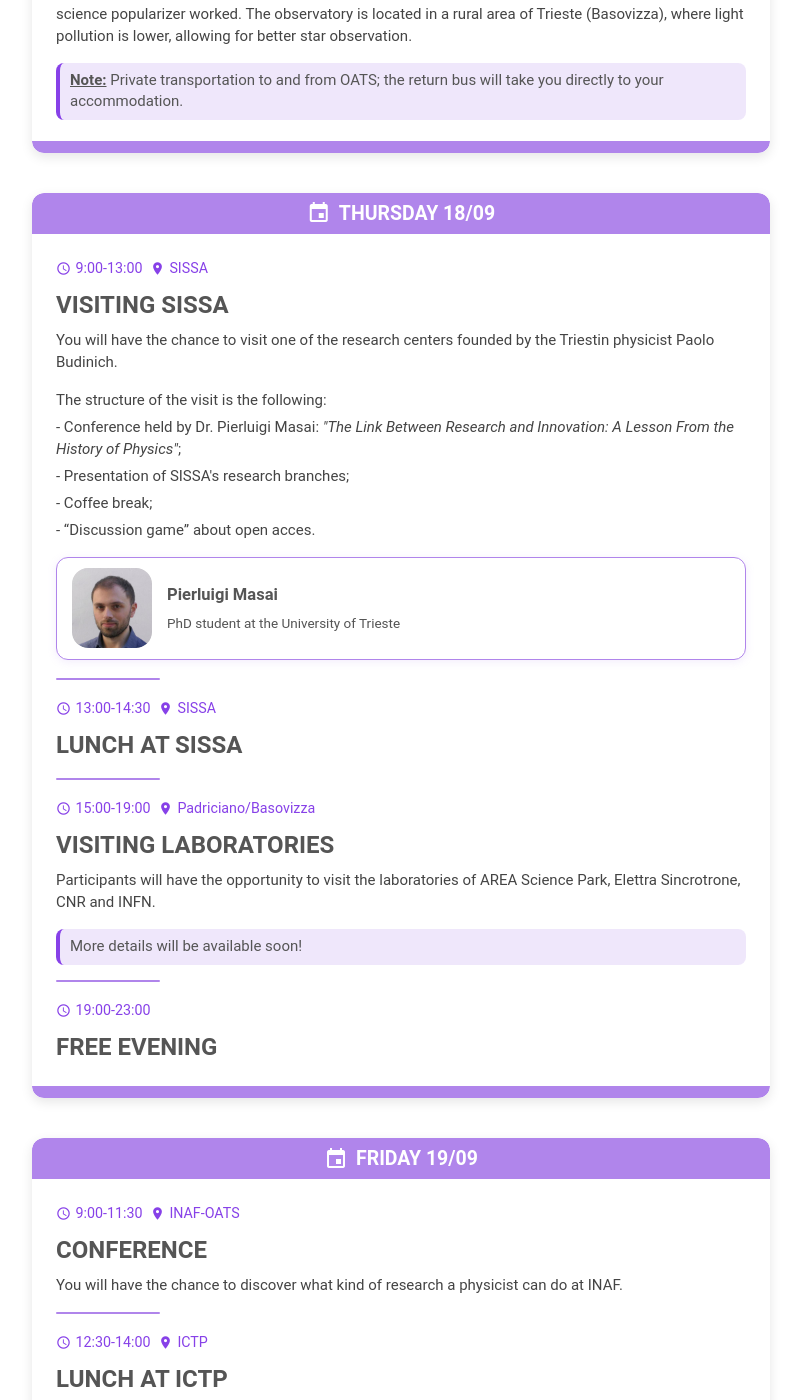
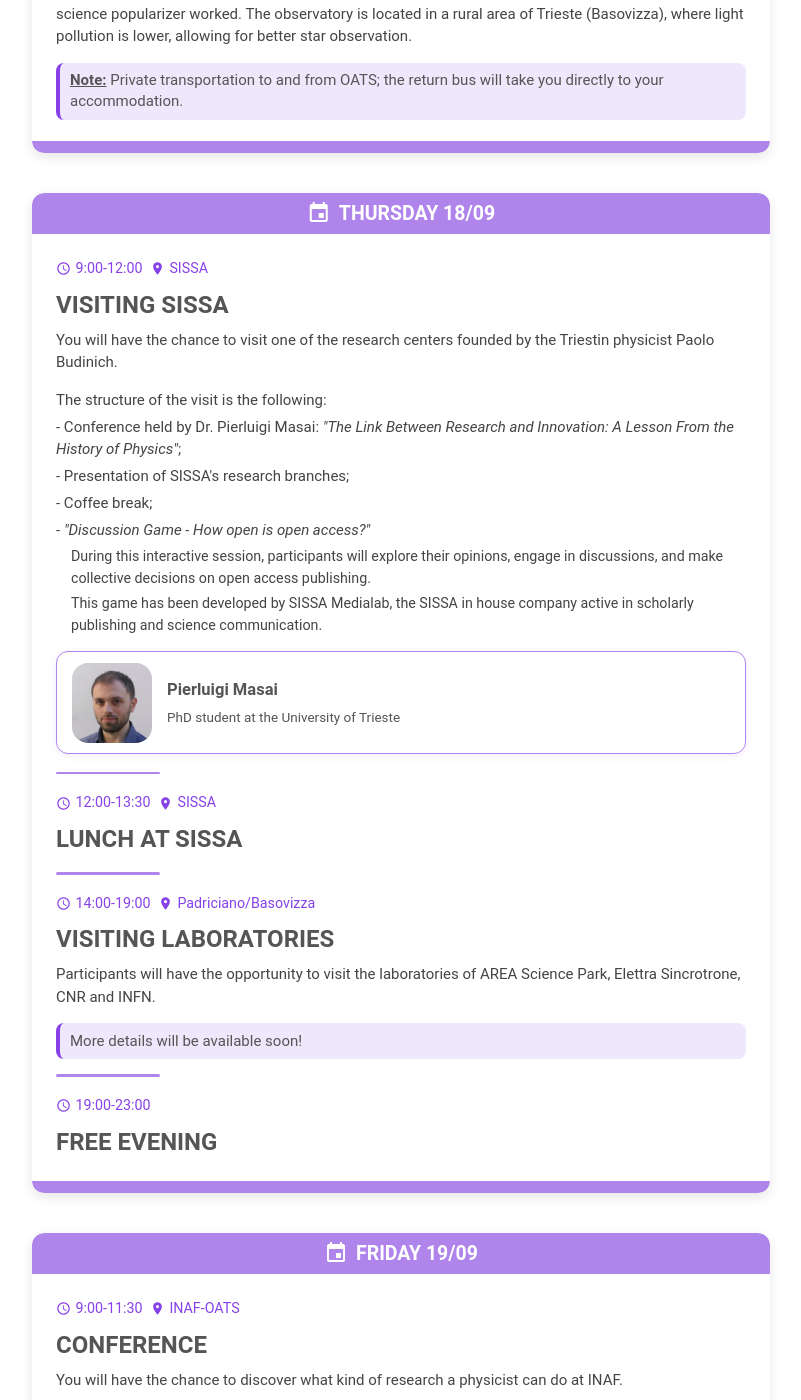
Before and after one commit to ai-sf/gipe, a Jekyll site: the page built from schedule.html, in a window 1280 px wide and 1400 px high, scrolled down 2058 px. Shown: the whole window, without its empty margins (239-1040 px from the left). Built offline with Jekyll 4.4.1, drawn with Linux system fonts in a browser that asks for light colours; nearby versions of some CDN libraries.

Commit message:
aggiunto discussion game sissa

```diff
--- a/_data/schedule.yml
+++ b/_data/schedule.yml
@@ -132,7 +132,7 @@ accommodation."
 
 - day: THURSDAY 18/09
   slots:
-    - time: "9:00-13:00"
+    - time: "9:00-12:00"
       title: "VISITING SISSA" # TODO: da finire
       place:
         name: "SISSA"
@@ -144,20 +144,22 @@ physicist Paolo Budinich."
         - '- Conference held by Dr. Pierluigi Masai: <em>"The Link Between Research and Innovation: A Lesson From the History of Physics"</em>;'
         - "- Presentation of SISSA's research branches;"
         - "- Coffee break;"
-        - '- “Discussion game” about open acces.'
+        - '- <em>"Discussion Game - How open is open access?"</em>'
+        - '<p style="margin: 0 1rem 0 1rem; font-size: 0.95rem">During this interactive session, participants will explore their opinions, engage in discussions, and make collective decisions on open access publishing.</p>'
+        - '<p style="margin: 0 1rem 0 1rem; font-size: 0.95rem">This game has been developed by SISSA Medialab, the SISSA in house company active in scholarly publishing and science communication.</p>'
       speakers:
         - name: "Pierluigi Masai"
           photo: "/img/speakers/masai/foto_Masai-683950461.jpg"
           description: "PhD student at the University of Trieste"
           id: "masai"
 
-    - time: "13:00-14:30"
+    - time: "12:00-13:30"
       title: "LUNCH AT SISSA"
       place:
         name: "SISSA"
         url: "/facilities/#sissa"
 
-    - time: "15:00-19:00"
+    - time: "14:00-19:00"
       title: "VISITING LABORATORIES"
       place:
         name: "Padriciano/Basovizza"
```
